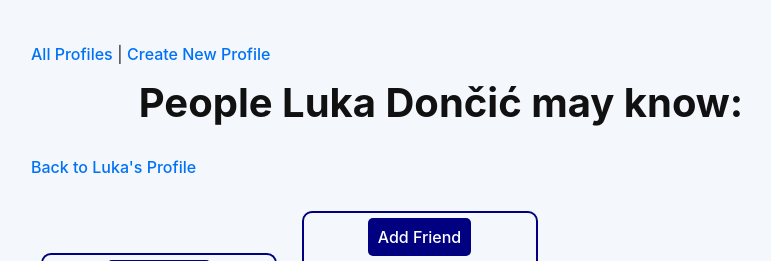
After one commit to dz-py/cs412, a Django app: page /mini_fb/profile/1/friend_suggestions in a window 1280 px wide. The commit adds this page. Shown: the top 261 px of the page, without its empty margins (199-970 px from the left). Run offline with Django 5.2, Linux system fonts and the light colour scheme; data comes from the database, SQL or seed files in the repository; both versions use the stored data as it was after the commit.

Commit message:
added news feed and friend suggestions

```diff
--- a/mini_fb/admin.py
+++ b/mini_fb/admin.py
@@ -1,8 +1,9 @@
 from django.contrib import admin
 
 # Register your models here.
-from .models import Profile, StatusMessage, Image, StatusImage
+from .models import Profile, StatusMessage, Image, StatusImage, Friend
 admin.site.register(Profile)
 admin.site.register(StatusMessage)
 admin.site.register(Image)
 admin.site.register(StatusImage)
+admin.site.register(Friend)
--- a/mini_fb/models.py
+++ b/mini_fb/models.py
@@ -27,6 +27,69 @@ class Profile(models.Model):
     def get_absolute_url(self):
         ''' Return a URL to display this profile object '''
         return reverse('show_profile', kwargs={'pk': self.pk})
+
+    def get_friends(self):
+        ''' Return a list of friend's profiles '''
+        # find all Friend objects where this profile is either profile1 or profile2
+        friends_as_profile1 = Friend.objects.filter(profile1=self)
+        friends_as_profile2 = Friend.objects.filter(profile2=self)
+
+        # create a list of the friend's profiles
+        friend_profiles = []
+        for friend in friends_as_profile1:
+            friend_profiles.append(friend.profile2)
+        for friend in friends_as_profile2:
+            friend_profiles.append(friend.profile1)
+
+        return friend_profiles
+
+    def add_friend(self, other):
+        '''Add a friend relationship between profiles if not already exists'''
+        # can't friend yourself
+        if self == other:
+            return None
+
+        # check if friendship already exists in either direction
+        existing = Friend.objects.filter(
+            models.Q(profile1=self, profile2=other) |
+            models.Q(profile1=other, profile2=self)
+        ).first()
+
+        if existing:
+            return existing
+
+        # create new friendship
+        friendship = Friend(profile1=self, profile2=other)
+        friendship.save()
+        return friendship
+
+    def get_friend_suggestions(self):
+        ''' Return a list of profiles that could be suggested as friends '''
+        current_friends = self.get_friends()
+
+        # get all profiles except self
+        all_other_profiles = Profile.objects.exclude(pk=self.pk)
+
+        # filter out profiles that are already friends
+        suggestions = [profile for profile in all_other_profiles if profile not in current_friends]
+
+        return suggestions
+
+    def get_news_feed(self):
+        """
+        Return all status messages from this profile and all of its friends,
+        ordered by timestamp with the most recent first.
+        """
+        # get friends of this profile
+        friends = self.get_friends()
+
+        # add self to the list of profiles whose messages we want
+        profiles = [self] + friends
+
+        # get all status messages from these profiles
+        news_feed = StatusMessage.objects.filter(profile__in=profiles).order_by('-timestamp')
+
+        return news_feed
 
 class StatusMessage(models.Model):
     ''' Encapsulate the data of a status message '''
@@ -71,3 +134,16 @@ class StatusImage(models.Model):
     def __str__(self):
         ''' Return a string representation of the status image '''
         return f'StatusImage: {self.status_message} - {self.image}'
+
+
+class Friend(models.Model):
+    ''' Encapsulates the idea of an edge connecting two nodes within the social network '''
+
+    # define the fields of the friend model
+    profile1 = models.ForeignKey(Profile, on_delete=models.CASCADE, related_name="profile1")
+    profile2 = models.ForeignKey(Profile, on_delete=models.CASCADE, related_name="profile2")
+    timestamp = models.DateTimeField(auto_now_add=True)
+
+    def __str__(self):
+        ''' Return a string representation of the friend model '''
+        return f'{self.profile1} & {self.profile2}'
--- /dev/null
+++ b/mini_fb/templates/mini_fb/friend_suggestions.html
@@ -0,0 +1,38 @@
+<!-- /mini_fb/friend_suggestions.html -->
+<!-- Shows friend suggestions based on the current profile -->
+
+{% extends 'mini_fb/base.html' %}
+
+{% block title %}Friend Suggestions for {{ profile.first_name }}{% endblock %}
+
+{% block content %}
+<h1>People {{ profile.first_name }} {{ profile.last_name }} may know:</h1>
+
+<!-- Link back to profile page -->
+<p><a href="{% url 'show_profile' pk=profile.pk %}">Back to {{ profile.first_name }}'s Profile</a></p>
+
+<div class="friend-suggestions">
+    {% for suggestion in profile.get_friend_suggestions %}
+        <div class="suggestion" style="display: inline-block; margin: 10px; text-align: center; border: 2px solid navy; border-radius: 10px; padding: 5px;">
+            <!-- Add Friend button -->
+            <a href="{% url 'add_friend' pk=profile.pk other_pk=suggestion.pk %}" style="display: inline-block; background-color: navy; color: white; padding: 5px 10px; text-decoration: none; border-radius: 5px;">Add Friend</a>
+
+            <!-- Profile image -->
+            <div style="margin: 10px; border: 1px solid navy;">
+                {% if suggestion.profile_image %}
+                    <img src="{{ suggestion.profile_image }}" alt="Profile Image of {{ suggestion.first_name}} {{ suggestion.last_name}}" width="200">
+                {% else %}
+                    <div style="width: 200px; height: 200px; background-color: #eee; display: flex; align-items: center; justify-content: center;">No Image</div>
+                {% endif %}
+            </div>
+
+            <!-- Profile name -->
+            <div style="background-color: navy; color: white; padding: 5px;">
+                <a href="{% url 'show_profile' pk=suggestion.pk %}" style="color: white; text-decoration: none;">{{ suggestion.first_name }} {{ suggestion.last_name }}</a>
+            </div>
+        </div>
+    {% empty %}
+        <p>No friend suggestions available.</p>
+    {% endfor %}
+</div>
+{% endblock %}
--- a/mini_fb/urls.py
+++ b/mini_fb/urls.py
@@ -1,7 +1,11 @@
 # mini_fb/urls.py
 # define urls for the mini_fb app
 from django.urls import path
-from .views import ShowAllProfilesView, ShowProfilePageView, CreateProfileView, CreateStatusMessageView, UpdateProfileView, DeleteStatusMessageView, UpdateStatusMessageView
+from .views import (ShowAllProfilesView, ShowProfilePageView,
+                    CreateProfileView, CreateStatusMessageView,
+                    UpdateProfileView, DeleteStatusMessageView,
+                    UpdateStatusMessageView, CreateFriendView,
+                    ShowFriendSuggestionsView, ShowNewsFeedView)
 
 urlpatterns = [
     path('', ShowAllProfilesView.as_view(), name="show_all_profiles"),
@@ -11,4 +15,7 @@ urlpatterns = [
     path('profile/<int:pk>/update/', UpdateProfileView.as_view(), name='update_profile'),
     path('status/<int:pk>/delete/', DeleteStatusMessageView.as_view(), name='delete_status'),
     path('status/<int:pk>/update/', UpdateStatusMessageView.as_view(), name='update_status'),
+    path('profile/<int:pk>/add_friend/<int:other_pk>/', CreateFriendView.as_view(), name='add_friend'),
+    path('profile/<int:pk>/friend_suggestions', ShowFriendSuggestionsView.as_view(), name='friend_suggestions'),
+    path('profile/<int:pk>/news_feed/', ShowNewsFeedView.as_view(), name='news_feed'),  # New URL pattern
 ]
--- a/mini_fb/views.py
+++ b/mini_fb/views.py
@@ -1,9 +1,9 @@
 # mini_fb/views.py
 # define views for the mini_fb app
-from django.shortcuts import render
-from django.views.generic import ListView, DetailView, CreateView, UpdateView, DeleteView
+from django.shortcuts import render, redirect
+from django.views.generic import ListView, DetailView, CreateView, UpdateView, DeleteView, View
 from django.urls import reverse
-from .models import Profile, StatusMessage, Image, StatusImage
+from .models import Profile, StatusMessage, Image, StatusImage, Friend
 from .forms import CreateProfileForm, CreateStatusMessageForm, UpdateProfileForm, UpdateProfileStatusForm
 
 # Create your views here.
@@ -112,3 +112,35 @@ class UpdateStatusMessageView(UpdateView):
         # Return url after successful update
         profile = self.object.profile
         return reverse('show_profile', kwargs={'pk': profile.pk})
+
+class CreateFriendView(View):
+    '''Define a view class that creates a friend relationship between two profiles'''
+
+    def dispatch(self, request, *args, **kwargs):
+        '''Process the request to add a friend relationship'''
+        # get the profile doing the friending (current user profile)
+        profile_pk = self.kwargs['pk']
+        profile = Profile.objects.get(pk=profile_pk)
+
+        # get the profile to add as a friend
+        other_pk = self.kwargs['other_pk']
+        other_profile = Profile.objects.get(pk=other_pk)
+
+        # add the friend relationship
+        profile.add_friend(other_profile)
+
+        # redirect back to the current user's profile page after done adding friend
+        return redirect(reverse('show_profile', kwargs={'pk': profile_pk}))
+
+
+class ShowFriendSuggestionsView(DetailView):
+    ''' Define a view class that shows friend suggestions for a profile '''
+    model = Profile
+    template_name = 'mini_fb/friend_suggestions.html'
+    context_object_name = 'profile'
+
+class ShowNewsFeedView(DetailView):
+    """Display the news feed for a profile."""
+    model = Profile
+    template_name = 'mini_fb/news_feed.html'
+    context_object_name = 'profile'
```
Also changed, not shown: mini_fb/templates/mini_fb/news_feed.html (added, +54 -0 lines), mini_fb/templates/mini_fb/show_profile.html (+20 -0 lines), db.sqlite3, mini_fb/migrations/0006_friend.py (added), mini_fb/migrations/0007_alter_friend_profile1_alter_friend_profile2.py (added).
